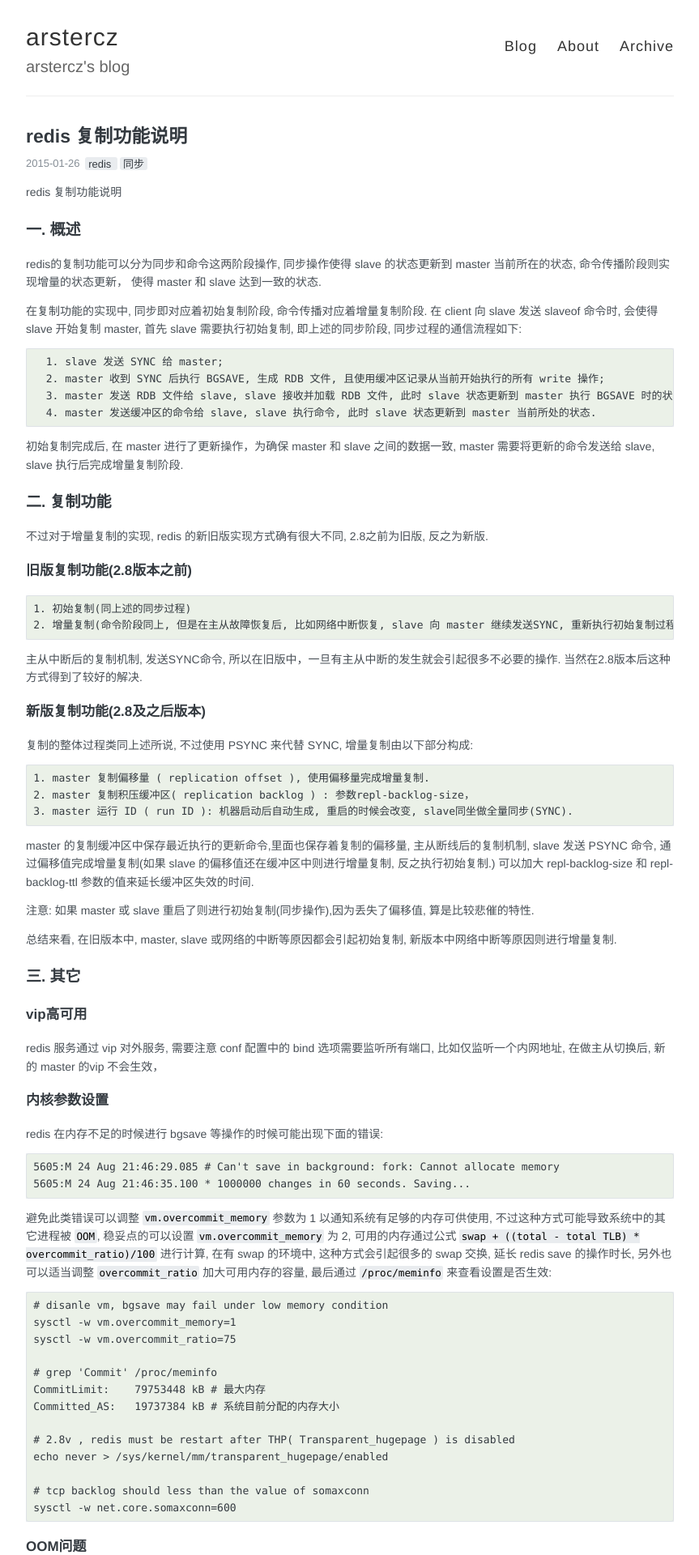
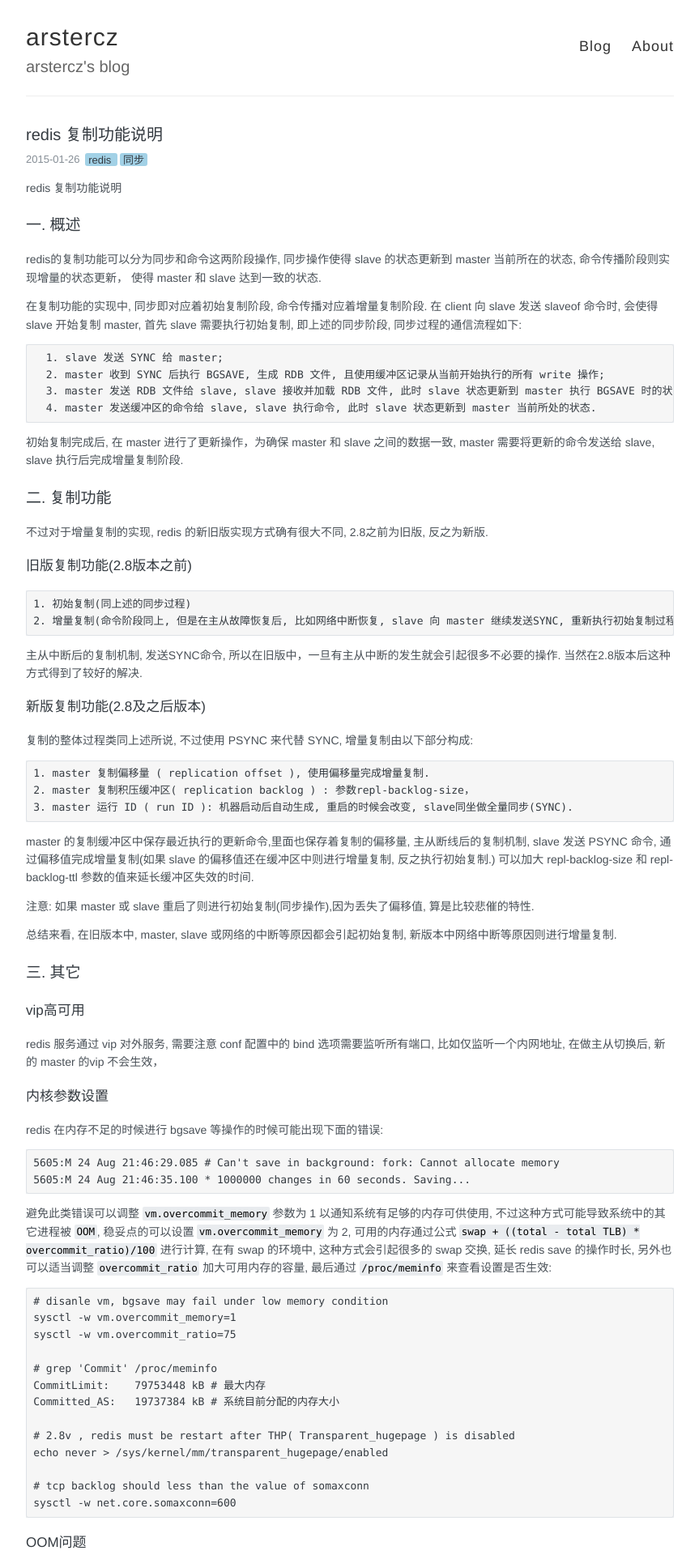
Before and after one commit to arstercz/arstercz.github.io, a Jekyll site: the page built from _posts/2015-01-26-redis-%e5%a4%8d%e5%88%b6%e5%8a%9f%e8%83%bd%e8%af%b4%e6%98%8e.md, in a window 1280 px wide. Shown: the top 1920 px of the page at 81% size, without its empty margins (208-1071 px from the left). Built offline with Jekyll 4.4.1, drawn with Linux system fonts in a browser that asks for light colours; comment, search, counter and statistics services are not loaded.

Commit message:
fix index style

```diff
--- a/_config.yml
+++ b/_config.yml
@@ -24,11 +24,9 @@
     url: /
   - name: About
     url: /about
-  - name: Archive
-    url: /archive
 
 # Pagination
-paginate: 7
+paginate: 16
 
 # Includes an icon in the footer for each username you enter
 footer-links:
--- a/_sass/_highlights.scss
+++ b/_sass/_highlights.scss
@@ -19,7 +19,7 @@
   max-height: 500px;
   overflow: auto;
   //background: $oc-lime-0;
-  background: #ebf1e8;
+  background: #f6f6f6;
 
 }
 
--- a/_sass/_variables.scss
+++ b/_sass/_variables.scss
@@ -51,7 +51,8 @@
 $pagination-over-color: $oc-blue-8;
 
 $tag-index-label-color: $base-color;
-$tag-index-label-background-color: $oc-gray-2;
+//$tag-index-label-background-color: $oc-gray-2;
+$tag-index-label-background-color: #a2d1e6;
 $tag-index-count-background-color: $oc-gray-3;
 
 $footer-border-color: $oc-gray-2;
--- a/index.html
+++ b/index.html
@@ -28,12 +28,6 @@
           {% endfor %}
         </ul>
       </div>
-
-      <div class="entry">
-          {{ post.content | truncatewords: 20 }}
-      </div>
-
-      <a href="{{ site.baseurl }}{{ post.url }}" class="read-more">Read More</a>
     </article>
   {% endfor %}
 </div>
--- a/style.scss
+++ b/style.scss
@@ -41,12 +41,12 @@
   }
 }
 
-h1, h2, h3, h5 {
-  font-weight: bold;
+h1, h2, h3, h4 {
+  font-weight: 540;
 }
 
 h1 {
-  font-size: 23px;
+  font-size: 20px;
   a {
     color: inherit;
   }
@@ -403,7 +403,7 @@
 
 // Posts
 .posts > .post {
-  padding-bottom: 2em;
+  padding-bottom: 1em;
   border-bottom: 1px solid $divider-color;
 }
 
```
